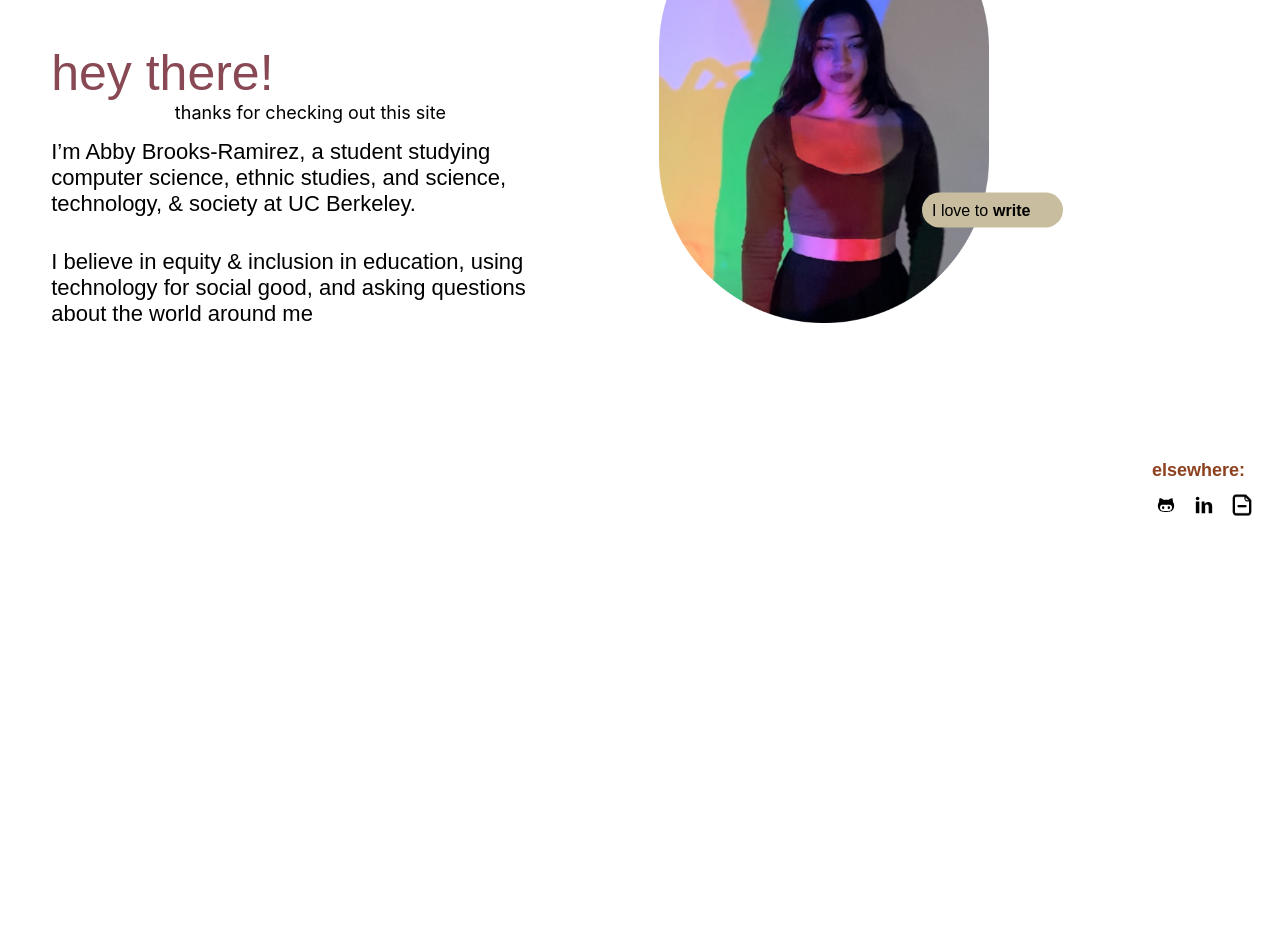
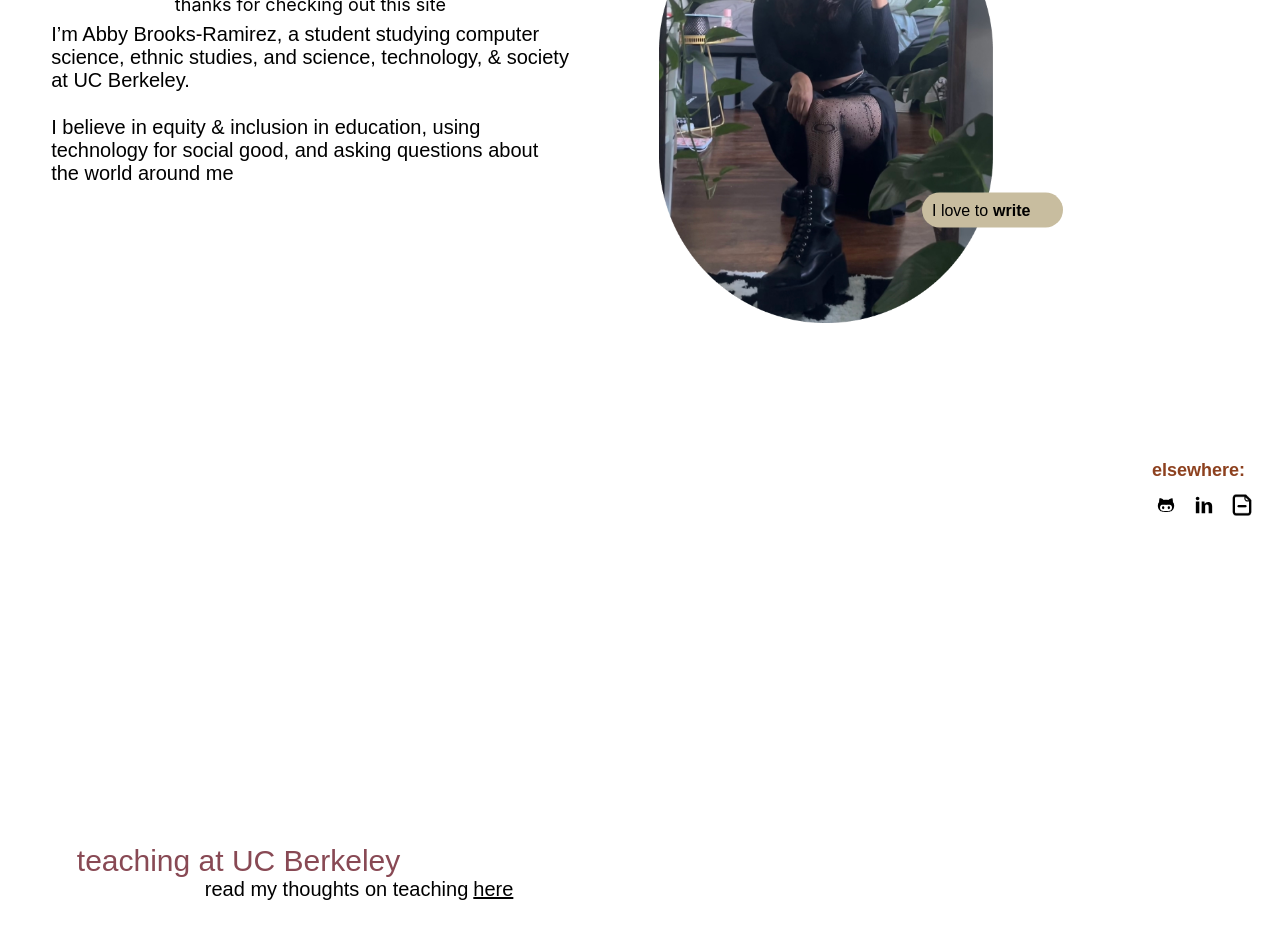
Before and after one commit to abigailrb03/personal-site, a React (Create React App) app: page / in a window 1280 px wide. Shown: the part 260-1198 px from the top of the page. Before the commit the page ends 1104 px from the top, so only its background shows below. Built offline with nearby package versions, Linux system fonts and the light colour scheme.

Commit message:
working on teaching page

```diff
--- a/src/App.js
+++ b/src/App.js
@@ -2,13 +2,15 @@ import './App.css';
 import NavBar from './NavBar.js';
 import Elsewhere from './Elsewhere.js';
 import About from './pages/About.js';
+import Teaching from './pages/Teaching.js'
 
 function App() {
   return (
     <div className="App">
-      <NavBar></NavBar>
+      <NavBar/>
       <Elsewhere/>
       <About/>
+      <Teaching/>
     </div>
   );
 }
--- a/src/pages/About.css
+++ b/src/pages/About.css
@@ -1,6 +1,6 @@
 .about-wrapper {
     display: flex;
-    height: 130vh;
+    height: 100vh;
 }
 
 .left {
@@ -17,7 +17,7 @@
     align-items: center;
     justify-content: center;
     /* background-color: beige; */
-    height: 65%;
+    height: 55%;
     margin: 4vw;
 }
 
@@ -25,7 +25,7 @@
     display: flex;
     color: #884954;
     font-family: 'Raleway', sans-serif;
-    font-size: 50px;
+    font-size: 40px;
     font-style: normal;
     font-weight: 500;
     line-height: normal;
@@ -40,8 +40,8 @@
 .main-text {
     display: flex;
     font-family: 'Raleway', sans-serif;
-    font-size: 22px;
-    margin-top: 2vh;
+    font-size: 20px;
+    margin-top: 1vh;
     margin-bottom: 2vh;
     align-self: flex-start;
     text-align: left;
@@ -86,7 +86,7 @@
     top: 50%;
     left: 50%;
     font-family: 'Raleway', sans-serif;
-    font-size: medium;
+    font-size: 300;
 }
 
 .i-love-to {
--- a/src/pages/About.js
+++ b/src/pages/About.js
@@ -2,6 +2,7 @@ import './About.css';
 import mainImg from '../images/abby.jpeg';
 import exploPic from '../images/explo-pic.jpg';
 import exploPic1 from '../images/explopic1.png';
+import pic2 from '../images/otherpic.png';
 import React, { useState, useEffect } from 'react';
 
 
@@ -43,7 +44,7 @@ export default function About() {
             <div className='right'>
                 <div className='img-component-wrapper'>
                     <div className='img-wrapper'>
-                        <img src = {exploPic1} className='pic'></img>
+                        <img src = {pic2} className='pic'></img>
                     </div>
                     <div className='hobbies'>
                         <div className='i-love-to'>
--- /dev/null
+++ b/src/pages/Teaching.css
@@ -0,0 +1,46 @@
+.teaching-wrapper {
+    height: 100vh;
+}
+
+.teaching-left{
+    width: 50%;
+    height: 100%;
+    display: flex;
+    /* background-color: beige; */
+    flex-direction: column;
+    justify-content: center;
+}
+
+.teaching-text-wrapper {
+    display: flex;
+    flex-direction: column;
+    align-self: flex-start;
+    padding-left: 6vw;
+    /* background-color: aliceblue; */
+    text-align: left;
+    height: 40%;
+}
+
+.teaching-header-text {
+    display: flex;
+    color: #884954;
+    font-family: 'Raleway', sans-serif;
+    font-size: 30px;
+    font-style: normal;
+    font-weight: 500;
+    line-height: normal;
+}
+
+.teaching-thoughts-text-wrapper {
+    display: flex;
+    padding-left: 10vw;
+    flex-direction: row;
+    font-size: 20px;
+    font-family: 'Raleway', sans-serif;
+}
+
+.teaching-medium-link {
+    padding-left: 5px;
+    font-family: 'Raleway', sans-serif;
+    color: #000;
+}
--- /dev/null
+++ b/src/pages/Teaching.js
@@ -0,0 +1,23 @@
+import './Teaching.css';
+ export default function Teaching() {
+    return (
+        <div className='teaching-wrapper'>
+            <div className='teaching-left'>
+                <div className='teaching-text-wrapper'>
+                    <div className='teaching-header-text'>
+                        teaching at UC Berkeley
+                    </div>
+                    <div className='teaching-thoughts-text-wrapper'>
+                        <div className='teaching-thoughts-text'>
+                            read my thoughts on teaching
+                        </div>
+                        <a href='https://medium.com/@abbyramirez03/reflections-on-teaching-and-learning-at-uc-berkeley-b027e69575e6' target='_blank' className='teaching-medium-link'> here </a>
+                    </div>
+                </div>
+            </div>
+            <div className='teaching-right'>
+
+            </div>
+        </div>
+    )
+ }
```
Also changed, not shown: src/images/otherpic.png (added).
